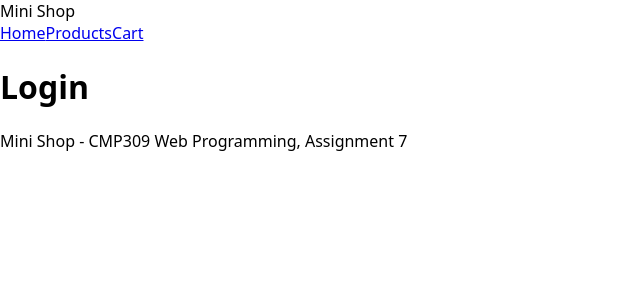
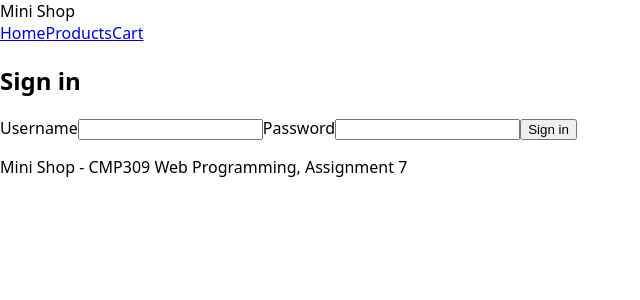
Before and after one commit to windium/web-lab7, a React (Vite) app: page /login in a window 1280 px wide. Shown: the top 300 px of the page, without its empty margins (0-640 px from the left). Built offline with nearby package versions, Linux system fonts and the light colour scheme.

Commit message:
Add login form and protect the cart route

```diff
--- a/src/App.jsx
+++ b/src/App.jsx
@@ -1,5 +1,6 @@
 import { Route, Routes } from "react-router";
 import Layout from "./components/Layout";
+import ProtectedRoute from "./components/ProtectedRoute";
 import Home from "./pages/Home";
 import ProductList from "./pages/ProductList";
 import ProductDetail from "./pages/ProductDetail";
@@ -16,7 +17,14 @@ export default function App() {
           <Route index element={<ProductList />} />
           <Route path=":id" element={<ProductDetail />} />
         </Route>
-        <Route path="cart" element={<Cart />} />
+        <Route
+          path="cart"
+          element={
+            <ProtectedRoute>
+              <Cart />
+            </ProtectedRoute>
+          }
+        />
         <Route path="login" element={<Login />} />
         <Route path="*" element={<NotFound />} />
       </Route>
--- /dev/null
+++ b/src/components/ProtectedRoute.jsx
@@ -0,0 +1,16 @@
+import { Navigate, useLocation } from "react-router";
+import { useAuth } from "../context/AuthContext";
+
+// Only hides the page in the UI. Anyone can still read the JS bundle,
+// so this is not security (see README).
+export default function ProtectedRoute({ children }) {
+  const { user } = useAuth();
+  const location = useLocation();
+
+  if (!user) {
+    // remember where the user wanted to go so Login can send them back
+    return <Navigate to="/login" replace state={{ from: location }} />;
+  }
+
+  return children;
+}
--- a/src/pages/Login.jsx
+++ b/src/pages/Login.jsx
@@ -1,3 +1,74 @@
+import { useState } from "react";
+import { Navigate, useLocation, useNavigate } from "react-router";
+import { useAuth } from "../context/AuthContext";
+
 export default function Login() {
-  return <h1>Login</h1>;
+  const { user, login } = useAuth();
+  const navigate = useNavigate();
+  const location = useLocation();
+
+  const [username, setUsername] = useState("");
+  const [password, setPassword] = useState("");
+  const [loading, setLoading] = useState(false);
+  const [error, setError] = useState(null);
+
+  // ProtectedRoute puts the original location into state.from
+  const from = location.state?.from;
+  const redirectTo = from ? from.pathname + from.search : "/";
+
+  if (user) {
+    return <Navigate to={redirectTo} replace />;
+  }
+
+  async function handleSubmit(event) {
+    event.preventDefault();
+    setLoading(true);
+    setError(null);
+
+    try {
+      await login(username, password);
+      // replace so the back button does not come back to the login form
+      navigate(redirectTo, { replace: true });
+    } catch (err) {
+      setError(err.message);
+      setLoading(false);
+    }
+  }
+
+  return (
+    <section className="login">
+      <h1>Sign in</h1>
+      {from && <p className="muted">Please sign in to continue.</p>}
+
+      <form onSubmit={handleSubmit} className="login-form">
+        <label>
+          Username
+          <input
+            type="text"
+            value={username}
+            onChange={(e) => setUsername(e.target.value)}
+            autoComplete="username"
+            required
+          />
+        </label>
+
+        <label>
+          Password
+          <input
+            type="password"
+            value={password}
+            onChange={(e) => setPassword(e.target.value)}
+            autoComplete="current-password"
+            required
+          />
+        </label>
+
+        {error && <p className="error">{error}</p>}
+
+        <button type="submit" disabled={loading}>
+          {loading ? "Signing in..." : "Sign in"}
+        </button>
+      </form>
+    </section>
+  );
 }
```
